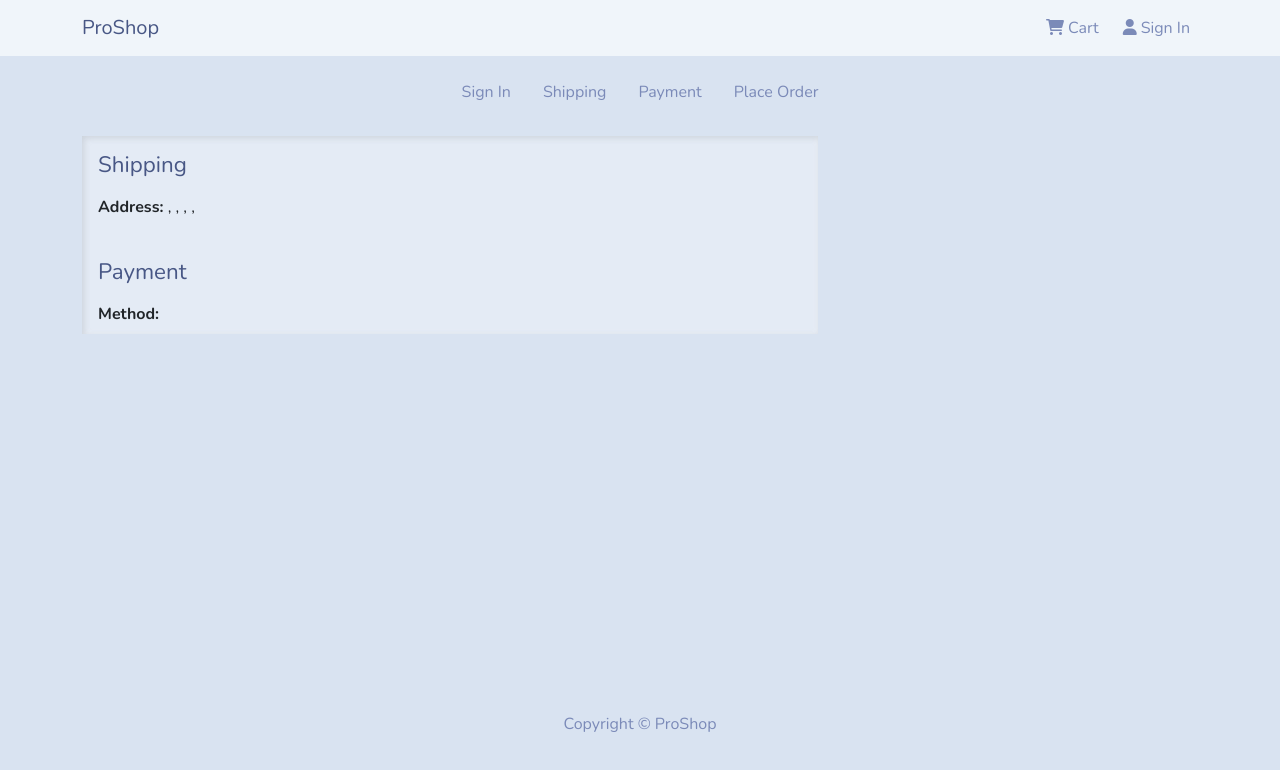
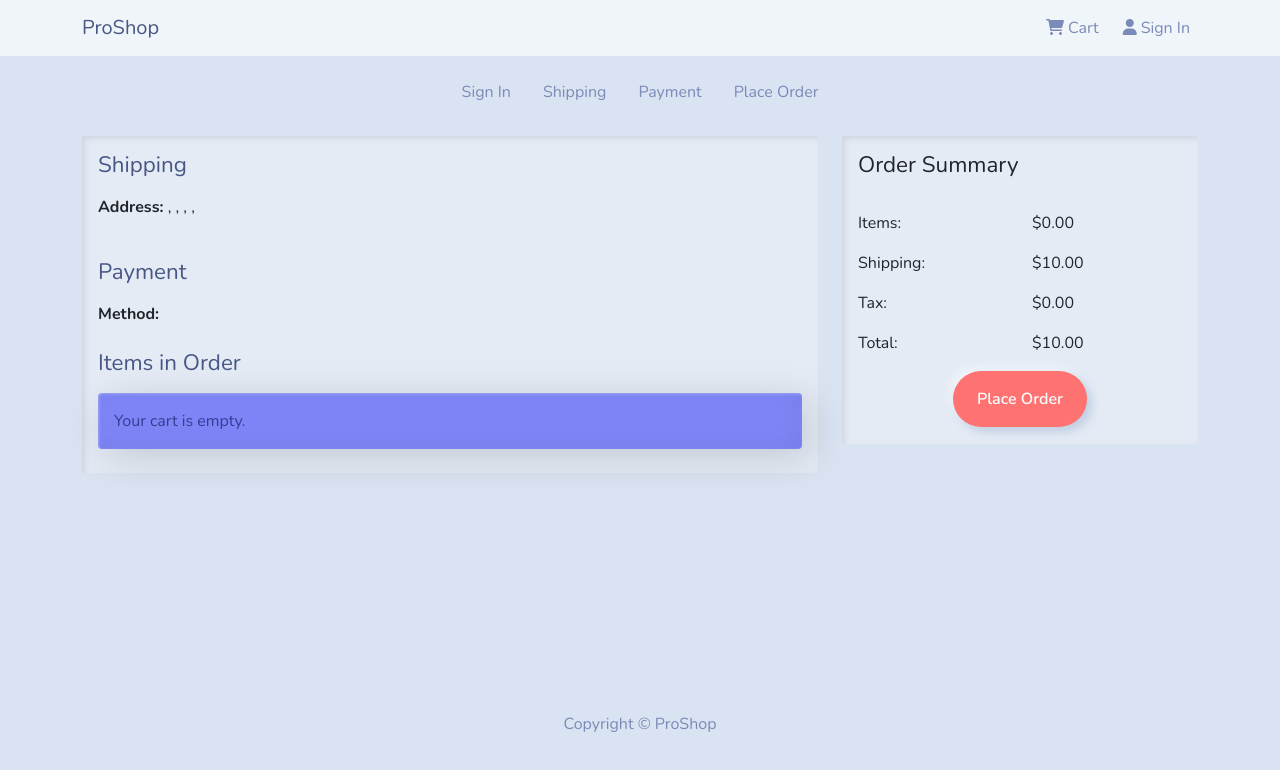
Before and after one commit to jonathanjacka/proshop_mern_ecommerce, a React (Create React App) app in the folder frontend/: page /placeorder in a window 1280 px wide. Shown: the top 770 px of the page. Built offline with nearby package versions, Linux system fonts and the light colour scheme.

Commit message:
Updated Place Order Screen

```diff
--- a/frontend/src/components/CheckoutSteps.js
+++ b/frontend/src/components/CheckoutSteps.js
@@ -1,13 +1,15 @@
 import React from 'react';
 import { Nav } from 'react-bootstrap';
-import { NavLink } from 'react-router-dom';
+import { Link } from 'react-router-dom';
 
 const CheckoutSteps = ({ step1, step2, step3, step4 }) => {
   return (
     <Nav className='justify-content-center mb-4'>
       <Nav.Item>
         {step1 ? (
-          <Nav.Link href='/login?redirect=shipping'>Sign In</Nav.Link>
+          <Nav.Link as={Link} to={'/login?redirect=shipping'}>
+            Sign In
+          </Nav.Link>
         ) : (
           <Nav.Link disabled>Sign In</Nav.Link>
         )}
@@ -15,7 +17,9 @@ const CheckoutSteps = ({ step1, step2, step3, step4 }) => {
 
       <Nav.Item>
         {step2 ? (
-          <Nav.Link href='/shipping'>Shipping</Nav.Link>
+          <Nav.Link as={Link} to={'/shipping'}>
+            Shipping
+          </Nav.Link>
         ) : (
           <Nav.Link disabled>Shipping</Nav.Link>
         )}
@@ -23,7 +27,9 @@ const CheckoutSteps = ({ step1, step2, step3, step4 }) => {
 
       <Nav.Item>
         {step3 ? (
-          <Nav.Link href='/payment'>Payment</Nav.Link>
+          <Nav.Link as={Link} to={'/payment'}>
+            Payment
+          </Nav.Link>
         ) : (
           <Nav.Link disabled>Payment</Nav.Link>
         )}
@@ -31,7 +37,9 @@ const CheckoutSteps = ({ step1, step2, step3, step4 }) => {
 
       <Nav.Item>
         {step4 ? (
-          <Nav.Link href='/placeorder'>Place Order</Nav.Link>
+          <Nav.Link as={Link} to={'/placeorder'}>
+            Place Order
+          </Nav.Link>
         ) : (
           <Nav.Link disabled>Place Order</Nav.Link>
         )}
--- a/frontend/src/screens/PlaceOrderScreen.js
+++ b/frontend/src/screens/PlaceOrderScreen.js
@@ -1,5 +1,5 @@
 import React, { useState } from 'react';
-import { useNavigate } from 'react-router-dom';
+import { useNavigate, Link } from 'react-router-dom';
 import { Button, Row, Col, ListGroup, Card, Image } from 'react-bootstrap';
 import { useDispatch, useSelector } from 'react-redux';
 import Message from '../components/Message';
@@ -8,6 +8,29 @@ import CheckoutSteps from '../components/CheckoutSteps';
 const PlaceOrderScreen = () => {
   const dispatch = useDispatch();
   const cart = useSelector((state) => state.cart);
+
+  //Cost Calculations
+  const formatter = new Intl.NumberFormat('en-US', {
+    style: 'currency',
+    currency: 'USD',
+    minimumFractionDigits: 2,
+  });
+
+  const itemsPrice = cart.cartItems.reduce(
+    (total, item) => total + item.price * item.quantity,
+    0
+  );
+
+  const shippingPrice = itemsPrice > 100 ? 0 : 10;
+  const taxPrice = Number(((itemsPrice / 100) * 15).toFixed(2));
+  const totalPrice = itemsPrice + shippingPrice + taxPrice;
+
+  cart.itemsPrice = formatter.format(itemsPrice);
+  cart.shippingPrice = formatter.format(shippingPrice);
+  cart.taxPrice = formatter.format(taxPrice);
+  cart.totalPrice = formatter.format(totalPrice);
+
+  const placeOrderHandler = () => {};
 
   return (
     <div>
@@ -29,7 +52,92 @@ const PlaceOrderScreen = () => {
               <strong>Method: </strong>
               {cart.paymentMethod}
             </ListGroup.Item>
+            <ListGroup.Item>
+              <h2>Items in Order</h2>
+              {cart.cartItems.length === 0 ? (
+                <Message>Your cart is empty.</Message>
+              ) : (
+                <ListGroup variant='flush'>
+                  {cart.cartItems.map((item, idx) => (
+                    <ListGroup.Item key={item.product}>
+                      <Row>
+                        <Col md={1}>
+                          <Image
+                            src={item.image}
+                            alt={item.name}
+                            fluid
+                            rounded
+                          />
+                        </Col>
+                        <Col>
+                          <Link to={`/product/${item.product}`}>
+                            {item.name}
+                          </Link>
+                        </Col>
+                        <Col md={4}>
+                          {item.quantity} x ${item.price} = $
+                          {item.quantity * item.price}
+                        </Col>
+                      </Row>
+                    </ListGroup.Item>
+                  ))}
+                </ListGroup>
+              )}
+            </ListGroup.Item>
           </ListGroup>
+        </Col>
+        <Col md={4}>
+          <Card>
+            <ListGroup variant='flush'>
+              <ListGroup.Item>
+                <h2>Order Summary</h2>
+              </ListGroup.Item>
+              <ListGroup.Item>
+                <Row>
+                  <Col>Items:</Col>
+                  <Col>{cart.itemsPrice}</Col>
+                </Row>
+              </ListGroup.Item>
+              <ListGroup.Item>
+                <Row>
+                  <Col>Shipping:</Col>
+                  <Col>{cart.shippingPrice}</Col>
+                </Row>
+              </ListGroup.Item>
+              <ListGroup.Item>
+                <Row>
+                  <Col>Tax:</Col>
+                  <Col>{cart.taxPrice}</Col>
+                </Row>
+              </ListGroup.Item>
+              <ListGroup.Item>
+                <Row>
+                  <Col>Total:</Col>
+                  <Col>{cart.totalPrice}</Col>
+                </Row>
+              </ListGroup.Item>
+              <ListGroup.Item
+                style={{
+                  display: 'flex',
+                  justifyContent: 'center',
+                }}
+              >
+                <Button
+                  type='button'
+                  className='btn-block'
+                  style={{
+                    background: '#FF7272',
+                    color: '#fff',
+                    marginBottom: '0.6rem',
+                  }}
+                  disabled={cart.cartItems === 0}
+                  onClick={placeOrderHandler}
+                >
+                  Place Order
+                </Button>
+              </ListGroup.Item>
+            </ListGroup>
+          </Card>
         </Col>
       </Row>
     </div>
```
